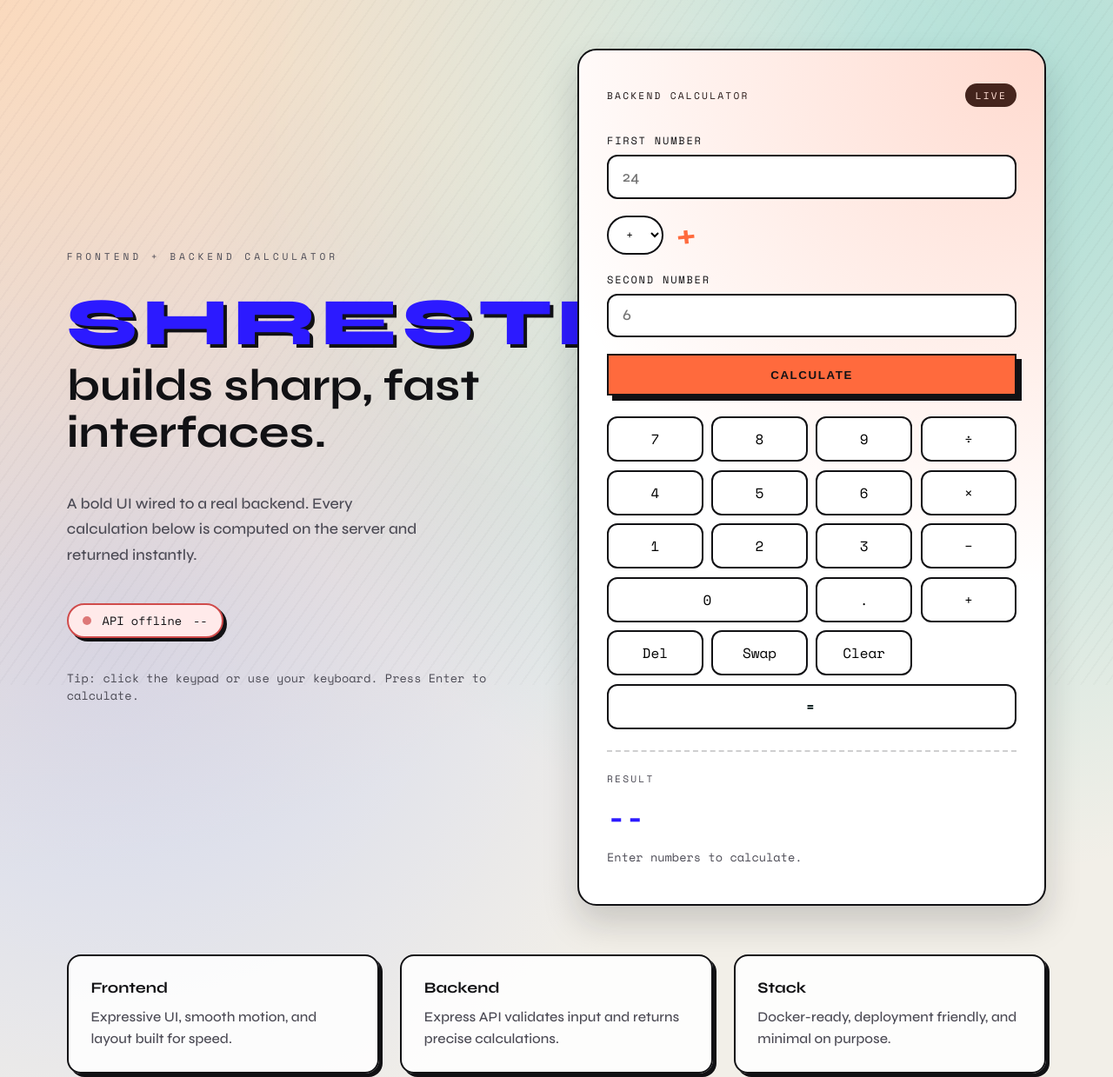
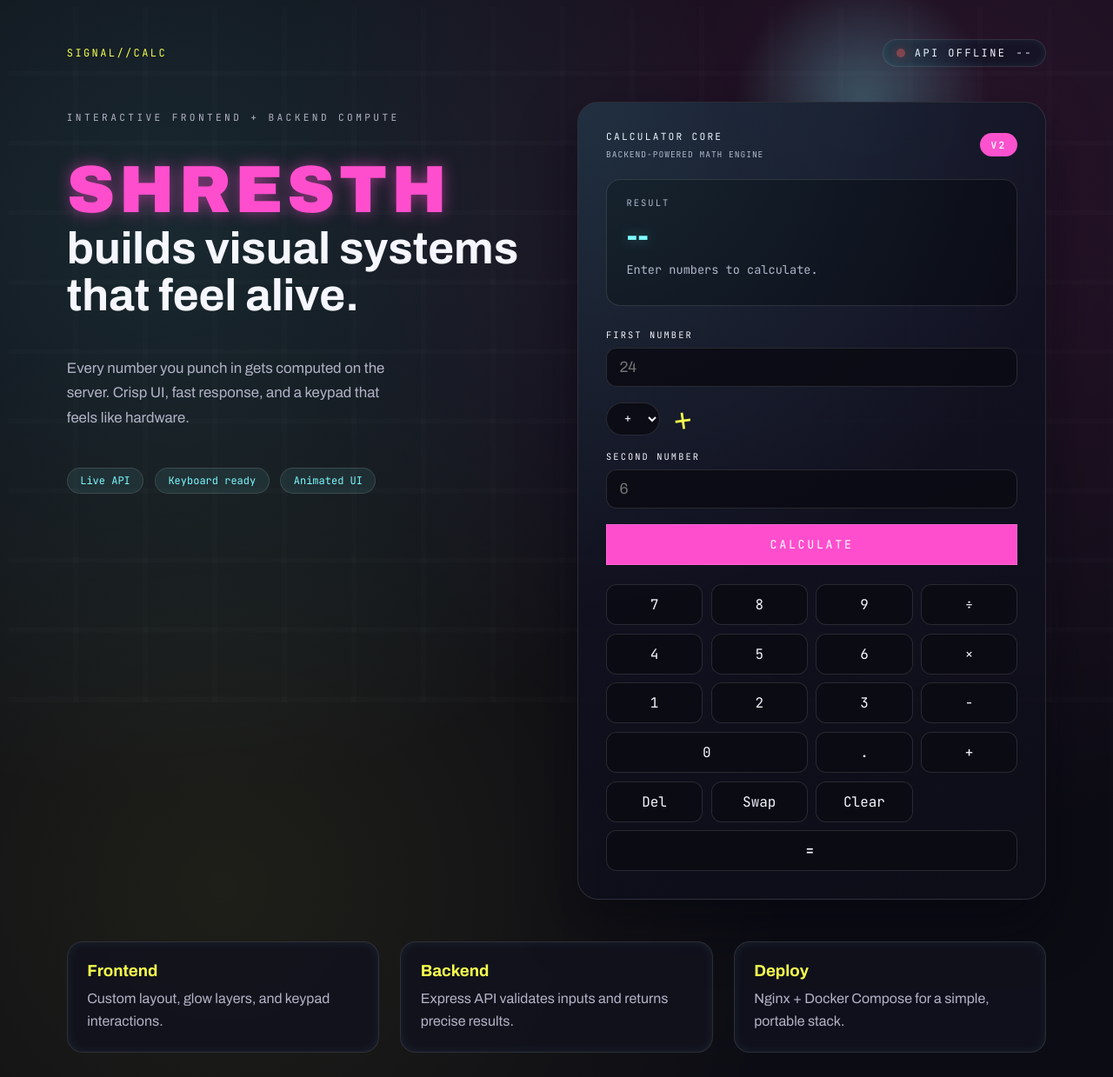
Before and after one commit to Silentopcode12/APP, a plain HTML site: page frontend/index.html in a window 1280 px wide. Shown: the top 1239 px of the page at 87% size. Drawn offline with nearby package versions, Linux system fonts and the light colour scheme; no server answers.

Commit message:
Redesign UI theme

```diff
--- a/frontend/index.html
+++ b/frontend/index.html
@@ -3,42 +3,62 @@
   <head>
     <meta charset="UTF-8" />
     <meta name="viewport" content="width=device-width, initial-scale=1.0" />
-    <title>Shresth | Calculator Stack</title>
+    <title>Shresth | Signal Calculator</title>
     <link rel="preconnect" href="https://fonts.googleapis.com" />
     <link rel="preconnect" href="https://fonts.gstatic.com" crossorigin />
     <link
-      href="https://fonts.googleapis.com/css2?family=Space+Mono:wght@400;700&family=Syne:wght@500;700;800&display=swap"
+      href="https://fonts.googleapis.com/css2?family=Archivo:wght@400;500;700;900&family=JetBrains+Mono:wght@400;600&display=swap"
       rel="stylesheet"
     />
     <link rel="stylesheet" href="styles.css" />
   </head>
   <body>
-    <div class="background-glow"></div>
-    <header class="hero">
-      <div class="hero__intro">
-        <p class="eyebrow">frontend + backend calculator</p>
+    <div class="gridlines"></div>
+    <div class="glow-orb"></div>
+
+    <header class="topbar">
+      <div class="logo">SIGNAL//CALC</div>
+      <div class="status" id="api-status" data-state="loading">
+        <span class="status__dot"></span>
+        <span class="status__text">Checking API...</span>
+        <span class="status__time" id="api-time">--</span>
+      </div>
+    </header>
+
+    <main class="layout">
+      <section class="hero">
+        <p class="eyebrow">interactive frontend + backend compute</p>
         <h1>
           <span class="name">SHRESTH</span>
-          builds sharp, fast interfaces.
+          builds visual systems that feel alive.
         </h1>
         <p class="lead">
-          A bold UI wired to a real backend. Every calculation below is computed on
-          the server and returned instantly.
+          Every number you punch in gets computed on the server. Crisp UI, fast response,
+          and a keypad that feels like hardware.
         </p>
-        <div class="status" id="api-status" data-state="loading">
-          <span class="dot"></span>
-          <span class="status__text">Checking API...</span>
-          <span class="status__time" id="api-time">--</span>
+        <div class="chip-row">
+          <span class="chip">Live API</span>
+          <span class="chip">Keyboard ready</span>
+          <span class="chip">Animated UI</span>
         </div>
-        <div class="hint">
-          <p>Tip: click the keypad or use your keyboard. Press Enter to calculate.</p>
+      </section>
+
+      <section class="panel">
+        <div class="panel__header">
+          <div>
+            <p class="panel__title">Calculator Core</p>
+            <p class="panel__subtitle">Backend-powered math engine</p>
+          </div>
+          <div class="panel__badge">v2</div>
         </div>
-      </div>
-      <div class="hero__panel">
-        <div class="panel__header">
-          <p>Backend Calculator</p>
-          <span class="panel__badge">Live</span>
+
+        <div class="display">
+          <p class="display__label">Result</p>
+          <p class="display__value" id="calc-result">--</p>
+          <p class="display__expression" id="calc-expression">Enter numbers to calculate.</p>
+          <p class="display__error" id="calc-error" role="alert"></p>
         </div>
+
         <form class="calculator" id="calc-form">
           <label class="field">
             <span>First number</span>
@@ -59,6 +79,7 @@
           </label>
           <button class="cta" type="submit" id="calc-btn">Calculate</button>
         </form>
+
         <div class="keypad" id="keypad">
           <button type="button" data-key="7">7</button>
           <button type="button" data-key="8">8</button>
@@ -73,34 +94,28 @@
           <button type="button" data-key="3">3</button>
           <button type="button" data-op="sub">−</button>
           <button type="button" data-key="0" class="keypad__wide">0</button>
-          <button type="button" data-key="." >.</button>
+          <button type="button" data-key=".">.</button>
           <button type="button" data-op="add">+</button>
           <button type="button" data-action="back" class="keypad__action">Del</button>
           <button type="button" data-action="swap" class="keypad__action">Swap</button>
           <button type="button" data-action="clear" class="keypad__action">Clear</button>
           <button type="submit" class="keypad__cta">=</button>
         </div>
-        <div class="result" aria-live="polite">
-          <p class="result__label">Result</p>
-          <p class="result__value" id="calc-result">--</p>
-          <p class="result__expression" id="calc-expression">Enter numbers to calculate.</p>
-          <p class="result__error" id="calc-error" role="alert"></p>
-        </div>
+      </section>
+    </main>
+
+    <section class="info">
+      <div class="info__card">
+        <h3>Frontend</h3>
+        <p>Custom layout, glow layers, and keypad interactions.</p>
       </div>
-    </header>
-
-    <section class="details">
-      <div class="detail-card">
-        <h3>Frontend</h3>
-        <p>Expressive UI, smooth motion, and layout built for speed.</p>
+      <div class="info__card">
+        <h3>Backend</h3>
+        <p>Express API validates inputs and returns precise results.</p>
       </div>
-      <div class="detail-card">
-        <h3>Backend</h3>
-        <p>Express API validates input and returns precise calculations.</p>
-      </div>
-      <div class="detail-card">
-        <h3>Stack</h3>
-        <p>Docker-ready, deployment friendly, and minimal on purpose.</p>
+      <div class="info__card">
+        <h3>Deploy</h3>
+        <p>Nginx + Docker Compose for a simple, portable stack.</p>
       </div>
     </section>
 
--- a/frontend/styles.css
+++ b/frontend/styles.css
@@ -1,14 +1,15 @@
 :root {
   color-scheme: light;
-  --bg: #f2efe8;
-  --ink: #111114;
-  --muted: #4c4b55;
-  --accent: #ff6a3d;
-  --accent-2: #2c1aff;
-  --accent-3: #00b3a4;
-  --card: #ffffff;
-  --border: #111114;
-  --shadow: 0 20px 40px rgba(17, 17, 20, 0.18);
+  --bg: #0c0c14;
+  --panel: #141427;
+  --card: #1b1b33;
+  --ink: #f5f6ff;
+  --muted: #b2b3c6;
+  --accent: #7df9ff;
+  --accent-2: #ff4ecd;
+  --accent-3: #f6ff4d;
+  --border: rgba(255, 255, 255, 0.12);
+  --shadow: 0 30px 60px rgba(5, 5, 15, 0.55);
 }
 
 * {
@@ -18,177 +19,240 @@
 body {
   margin: 0;
   min-height: 100vh;
-  font-family: "Syne", sans-serif;
+  font-family: "Archivo", sans-serif;
+  background: radial-gradient(circle at 15% 20%, rgba(125, 249, 255, 0.12), transparent 45%),
+    radial-gradient(circle at 85% 15%, rgba(255, 78, 205, 0.12), transparent 50%),
+    radial-gradient(circle at 20% 80%, rgba(246, 255, 77, 0.08), transparent 45%),
+    var(--bg);
   color: var(--ink);
-  background: radial-gradient(circle at top left, rgba(255, 203, 161, 0.6), transparent 55%),
-    radial-gradient(circle at 10% 55%, rgba(108, 140, 255, 0.25), transparent 50%),
-    radial-gradient(circle at 85% 10%, rgba(0, 179, 164, 0.3), transparent 55%),
-    var(--bg);
-  padding: 3.5rem 6vw 4.5rem;
-  display: flex;
-  flex-direction: column;
-  gap: 3.5rem;
+  padding: 2.8rem 6vw 4rem;
   position: relative;
   overflow-x: hidden;
-  animation: fadeIn 0.8s ease-out both;
 }
 
-.background-glow {
+.gridlines {
   position: fixed;
   inset: 0;
-  background: repeating-linear-gradient(
-      125deg,
-      rgba(17, 17, 20, 0.05),
-      rgba(17, 17, 20, 0.05) 2px,
-      transparent 2px,
-      transparent 12px
-    ),
-    radial-gradient(circle at 60% 20%, rgba(255, 255, 255, 0.7), transparent 50%);
-  opacity: 0.4;
+  background: linear-gradient(transparent 92%, rgba(255, 255, 255, 0.05) 92%),
+    linear-gradient(90deg, transparent 92%, rgba(255, 255, 255, 0.04) 92%);
+  background-size: 80px 80px;
+  opacity: 0.35;
   pointer-events: none;
-  mix-blend-mode: multiply;
-  animation: floatGlow 10s ease-in-out infinite;
+  animation: drift 20s linear infinite;
+}
+
+.glow-orb {
+  position: fixed;
+  width: 320px;
+  height: 320px;
+  border-radius: 50%;
+  background: radial-gradient(circle, rgba(125, 249, 255, 0.3), transparent 65%);
+  top: -60px;
+  right: 10%;
+  filter: blur(6px);
+  animation: floatOrb 10s ease-in-out infinite;
+  pointer-events: none;
+}
+
+.topbar {
+  display: flex;
+  justify-content: space-between;
+  align-items: center;
+  font-family: "JetBrains Mono", monospace;
+  text-transform: uppercase;
+  letter-spacing: 0.2em;
+  font-size: 0.75rem;
+  margin-bottom: 2.5rem;
+}
+
+.logo {
+  color: var(--accent-3);
+}
+
+.status {
+  display: inline-flex;
+  align-items: center;
+  gap: 0.7rem;
+  padding: 0.45rem 0.9rem;
+  border: 1px solid var(--border);
+  border-radius: 999px;
+  background: rgba(20, 20, 39, 0.8);
+  box-shadow: inset 0 0 10px rgba(125, 249, 255, 0.08);
+}
+
+.status__dot {
+  width: 10px;
+  height: 10px;
+  border-radius: 50%;
+  background: var(--accent-3);
+  box-shadow: 0 0 12px rgba(246, 255, 77, 0.8);
+  animation: blink 1.4s ease-in-out infinite;
+}
+
+.status[data-state="ok"] .status__dot {
+  background: var(--accent);
+  box-shadow: 0 0 12px rgba(125, 249, 255, 0.8);
+}
+
+.status[data-state="error"] .status__dot {
+  background: #ff5a5a;
+  box-shadow: 0 0 12px rgba(255, 90, 90, 0.8);
+}
+
+.layout {
+  display: grid;
+  grid-template-columns: repeat(auto-fit, minmax(280px, 1fr));
+  gap: 3rem;
+  align-items: start;
 }
 
 .hero {
   display: grid;
-  grid-template-columns: repeat(auto-fit, minmax(280px, 1fr));
-  gap: 3rem;
-  align-items: center;
-}
-
-.hero__intro {
-  display: flex;
-  flex-direction: column;
-  gap: 1.4rem;
-  animation: slideUp 0.8s ease-out both;
+  gap: 1.6rem;
+  animation: riseIn 0.9s ease-out both;
 }
 
 .eyebrow {
+  font-family: "JetBrains Mono", monospace;
   text-transform: uppercase;
-  letter-spacing: 0.35em;
+  letter-spacing: 0.3em;
   font-size: 0.7rem;
   color: var(--muted);
-  font-family: "Space Mono", monospace;
 }
 
 h1 {
   margin: 0;
-  font-size: clamp(2.4rem, 4vw, 4rem);
+  font-size: clamp(2.4rem, 4vw, 3.8rem);
   line-height: 1.05;
 }
 
 .name {
   display: block;
-  font-size: clamp(3rem, 6vw, 5.2rem);
-  font-weight: 800;
-  letter-spacing: 0.08em;
+  font-size: clamp(3rem, 6vw, 5rem);
+  font-weight: 900;
+  letter-spacing: 0.06em;
+  color: var(--accent-2);
   text-transform: uppercase;
-  color: var(--accent-2);
-  text-shadow: 4px 4px 0 #111114;
-  animation: pulseName 3s ease-in-out infinite;
+  text-shadow: 0 0 18px rgba(255, 78, 205, 0.5);
 }
 
 .lead {
-  font-size: 1.1rem;
+  color: var(--muted);
   line-height: 1.7;
-  color: var(--muted);
-  max-width: 38ch;
+  font-size: 1.05rem;
+  max-width: 40ch;
 }
 
-.status {
-  display: inline-flex;
-  align-items: center;
+.chip-row {
+  display: flex;
+  flex-wrap: wrap;
   gap: 0.8rem;
-  padding: 0.5rem 1rem;
-  border: 2px solid var(--border);
-  border-radius: 999px;
-  background: #fff7ef;
-  width: fit-content;
-  font-family: "Space Mono", monospace;
-  font-size: 0.85rem;
-  box-shadow: 4px 4px 0 #111114;
-  transition: transform 0.2s ease;
 }
 
-.status:hover {
-  transform: translateY(-2px);
+.chip {
+  border: 1px solid var(--border);
+  padding: 0.4rem 0.9rem;
+  border-radius: 999px;
+  font-family: "JetBrains Mono", monospace;
+  font-size: 0.75rem;
+  color: var(--accent);
+  background: rgba(125, 249, 255, 0.08);
 }
 
-.status[data-state="ok"] {
-  background: #e9fff7;
-  border-color: #0b8d73;
+.panel {
+  background: linear-gradient(160deg, rgba(20, 20, 39, 0.95), rgba(14, 14, 24, 0.95));
+  border: 1px solid var(--border);
+  border-radius: 24px;
+  padding: 2rem;
+  box-shadow: var(--shadow);
+  position: relative;
+  overflow: hidden;
+  animation: riseIn 1.1s ease-out both;
 }
 
-.status[data-state="error"] {
-  background: #ffeaea;
-  border-color: #d04b4b;
-}
-
-.status .dot {
-  width: 10px;
-  height: 10px;
-  border-radius: 50%;
-  background: #f5b026;
-  animation: blink 1.6s infinite;
-}
-
-.status[data-state="ok"] .dot {
-  background: #0b8d73;
-}
-
-.status[data-state="error"] .dot {
-  background: #d04b4b;
-}
-
-.hint {
-  font-family: "Space Mono", monospace;
-  font-size: 0.85rem;
-  color: var(--muted);
-}
-
-.hero__panel {
-  background: var(--card);
-  border: 2px solid var(--border);
-  border-radius: 22px;
-  box-shadow: var(--shadow);
-  padding: 2rem;
-  display: flex;
-  flex-direction: column;
-  gap: 1.5rem;
-  position: relative;
-  overflow: hidden;
-  animation: slideUp 0.9s ease-out both;
-}
-
-.hero__panel::after {
+.panel::after {
   content: "";
   position: absolute;
   inset: 0;
-  background: radial-gradient(circle at top right, rgba(255, 106, 61, 0.25), transparent 55%);
+  background: radial-gradient(circle at top left, rgba(125, 249, 255, 0.12), transparent 55%);
   pointer-events: none;
 }
 
 .panel__header {
   display: flex;
+  justify-content: space-between;
   align-items: center;
-  justify-content: space-between;
-  font-family: "Space Mono", monospace;
+  font-family: "JetBrains Mono", monospace;
+  letter-spacing: 0.2em;
   text-transform: uppercase;
-  letter-spacing: 0.2em;
   font-size: 0.7rem;
+  margin-bottom: 1.4rem;
+}
+
+.panel__title {
+  margin: 0;
+}
+
+.panel__subtitle {
+  margin: 0.4rem 0 0;
+  color: var(--muted);
+  letter-spacing: 0.1em;
+  font-size: 0.6rem;
 }
 
 .panel__badge {
-  padding: 0.3rem 0.7rem;
+  padding: 0.4rem 0.8rem;
   border-radius: 999px;
-  background: #111114;
+  background: var(--accent-2);
   color: #fff;
+  font-weight: 700;
+}
+
+.display {
+  background: rgba(11, 11, 20, 0.9);
+  border: 1px solid var(--border);
+  border-radius: 16px;
+  padding: 1.2rem 1.4rem;
+  margin-bottom: 1.6rem;
+}
+
+.display__label {
+  margin: 0;
+  font-family: "JetBrains Mono", monospace;
+  text-transform: uppercase;
+  letter-spacing: 0.2em;
+  font-size: 0.65rem;
+  color: var(--muted);
+}
+
+.display__value {
+  margin: 0.6rem 0 0;
+  font-size: 2.4rem;
+  font-weight: 700;
+  color: var(--accent);
+  text-shadow: 0 0 16px rgba(125, 249, 255, 0.4);
+}
+
+.display__value.pop {
+  animation: pop 0.35s ease;
+}
+
+.display__expression {
+  margin: 0.6rem 0 0;
+  color: var(--muted);
+  font-family: "JetBrains Mono", monospace;
+  font-size: 0.85rem;
+}
+
+.display__error {
+  margin: 0.8rem 0 0;
+  color: #ff8080;
+  font-weight: 600;
 }
 
 .calculator {
   display: grid;
-  gap: 1.2rem;
+  gap: 1.1rem;
   position: relative;
   z-index: 1;
 }
@@ -196,26 +260,27 @@ h1 {
 .field {
   display: grid;
   gap: 0.5rem;
-  font-family: "Space Mono", monospace;
-  font-size: 0.75rem;
+  font-family: "JetBrains Mono", monospace;
   text-transform: uppercase;
-  letter-spacing: 0.15em;
+  letter-spacing: 0.2em;
+  font-size: 0.65rem;
 }
 
 .field input {
-  border: 2px solid var(--border);
+  border: 1px solid var(--border);
   border-radius: 12px;
-  padding: 0.8rem 1rem;
+  padding: 0.75rem 0.9rem;
+  background: rgba(12, 12, 20, 0.9);
+  color: var(--ink);
   font-size: 1.1rem;
-  font-family: "Syne", sans-serif;
-  background: #fff;
+  font-family: "Archivo", sans-serif;
   transition: border-color 0.2s ease, box-shadow 0.2s ease;
 }
 
 .field input:focus {
   outline: none;
-  border-color: var(--accent-2);
-  box-shadow: 0 0 0 3px rgba(44, 26, 255, 0.2);
+  border-color: var(--accent);
+  box-shadow: 0 0 0 3px rgba(125, 249, 255, 0.2);
 }
 
 .operator {
@@ -225,41 +290,39 @@ h1 {
 }
 
 .operator select {
-  border: 2px solid var(--border);
+  border: 1px solid var(--border);
   border-radius: 999px;
-  padding: 0.6rem 1rem;
-  font-family: "Space Mono", monospace;
-  text-transform: uppercase;
-  background: #fff;
+  padding: 0.5rem 1rem;
+  font-family: "JetBrains Mono", monospace;
+  background: rgba(12, 12, 20, 0.9);
+  color: var(--ink);
 }
 
 .operator__symbol {
-  font-size: 2.2rem;
-  font-weight: 700;
-  color: var(--accent);
+  font-size: 2rem;
+  color: var(--accent-3);
   transition: transform 0.2s ease;
 }
 
 .operator__symbol.pop {
-  transform: scale(1.15) rotate(-6deg);
+  transform: scale(1.15) rotate(-8deg);
 }
 
 .cta {
-  border: 2px solid var(--border);
-  background: var(--accent);
-  color: #111114;
-  padding: 0.9rem 1.4rem;
-  font-weight: 700;
+  border: 1px solid var(--border);
+  background: var(--accent-2);
+  color: #fff;
+  padding: 0.85rem 1.2rem;
   text-transform: uppercase;
-  letter-spacing: 0.12em;
+  letter-spacing: 0.2em;
+  font-family: "JetBrains Mono", monospace;
   cursor: pointer;
-  box-shadow: 6px 6px 0 #111114;
   transition: transform 0.2s ease, box-shadow 0.2s ease;
 }
 
 .cta:hover {
-  transform: translate(-3px, -3px);
-  box-shadow: 10px 10px 0 #111114;
+  transform: translateY(-2px);
+  box-shadow: 0 0 18px rgba(255, 78, 205, 0.4);
 }
 
 .cta:disabled {
@@ -271,23 +334,24 @@ h1 {
   display: grid;
   grid-template-columns: repeat(4, minmax(0, 1fr));
   gap: 0.6rem;
-  z-index: 1;
+  margin-top: 1.4rem;
 }
 
 .keypad button {
-  border: 2px solid var(--border);
+  border: 1px solid var(--border);
   border-radius: 12px;
   padding: 0.75rem 0;
-  font-family: "Space Mono", monospace;
+  font-family: "JetBrains Mono", monospace;
   font-size: 1rem;
-  background: #fff;
+  color: var(--ink);
+  background: rgba(12, 12, 20, 0.9);
   cursor: pointer;
   transition: transform 0.12s ease, box-shadow 0.12s ease, background 0.2s ease;
 }
 
 .keypad button:hover {
-  transform: translate(-2px, -2px);
-  box-shadow: 4px 4px 0 #111114;
+  transform: translateY(-2px);
+  box-shadow: 0 0 12px rgba(125, 249, 255, 0.2);
 }
 
 .keypad__wide {
@@ -295,83 +359,39 @@ h1 {
 }
 
 .keypad__action {
-  background: #f4f0ff;
+  background: rgba(255, 78, 205, 0.15);
 }
 
 .keypad__cta {
   grid-column: span 4;
-  background: var(--accent-3);
-  color: #021414;
+  background: var(--accent);
+  color: #081018;
   font-weight: 700;
-  text-transform: uppercase;
-  letter-spacing: 0.2em;
+  letter-spacing: 0.3em;
 }
 
-.keypad__cta:hover {
-  background: #06c7b5;
-}
-
-.result {
-  border-top: 2px dashed rgba(17, 17, 20, 0.2);
-  padding-top: 1.4rem;
-  font-family: "Space Mono", monospace;
-  position: relative;
-  z-index: 1;
-}
-
-.result__label {
-  margin: 0;
-  text-transform: uppercase;
-  letter-spacing: 0.2em;
-  font-size: 0.7rem;
-  color: var(--muted);
-}
-
-.result__value {
-  margin: 0.6rem 0 0;
-  font-size: 2.2rem;
-  font-weight: 700;
-  color: var(--accent-2);
-}
-
-.result__value.pop {
-  animation: pop 0.35s ease;
-}
-
-.result__expression {
-  margin: 0.6rem 0 0;
-  color: var(--muted);
-  font-size: 0.85rem;
-}
-
-.result__error {
-  margin: 0.8rem 0 0;
-  color: #c73333;
-  font-weight: 700;
-}
-
-.details {
+.info {
+  margin-top: 3rem;
   display: grid;
   grid-template-columns: repeat(auto-fit, minmax(220px, 1fr));
   gap: 1.5rem;
 }
 
-.detail-card {
-  background: rgba(255, 255, 255, 0.85);
-  border: 2px solid var(--border);
-  padding: 1.6rem;
-  border-radius: 16px;
-  box-shadow: 4px 4px 0 #111114;
-  backdrop-filter: blur(6px);
-  animation: slideUp 1s ease-out both;
+.info__card {
+  border: 1px solid var(--border);
+  border-radius: 18px;
+  padding: 1.4rem;
+  background: rgba(18, 18, 30, 0.85);
+  box-shadow: inset 0 0 12px rgba(125, 249, 255, 0.08);
+  animation: riseIn 1.2s ease-out both;
 }
 
-.detail-card h3 {
+.info__card h3 {
   margin: 0 0 0.6rem;
-  font-size: 1.1rem;
+  color: var(--accent-3);
 }
 
-.detail-card p {
+.info__card p {
   margin: 0;
   color: var(--muted);
   line-height: 1.6;
@@ -379,35 +399,24 @@ h1 {
 
 @media (max-width: 720px) {
   body {
-    padding: 2.8rem 6vw 3.5rem;
+    padding: 2.4rem 6vw 3.5rem;
   }
 
-  .status {
-    flex-wrap: wrap;
+  .topbar {
+    flex-direction: column;
+    align-items: flex-start;
+    gap: 1rem;
   }
 
-  .hero__panel {
-    padding: 1.5rem;
-  }
-
-  .keypad__cta {
-    grid-column: span 4;
+  .panel {
+    padding: 1.6rem;
   }
 }
 
-@keyframes fadeIn {
+@keyframes riseIn {
   from {
     opacity: 0;
-  }
-  to {
-    opacity: 1;
-  }
-}
-
-@keyframes slideUp {
-  from {
-    opacity: 0;
-    transform: translateY(20px);
+    transform: translateY(25px);
   }
   to {
     opacity: 1;
@@ -415,23 +424,22 @@ h1 {
   }
 }
 
-@keyframes floatGlow {
+@keyframes drift {
+  0% {
+    transform: translate(0, 0);
+  }
+  100% {
+    transform: translate(40px, 30px);
+  }
+}
+
+@keyframes floatOrb {
   0%,
   100% {
     transform: translateY(0);
   }
   50% {
-    transform: translateY(-12px);
-  }
-}
-
-@keyframes pulseName {
-  0%,
-  100% {
-    transform: translateY(0);
-  }
-  50% {
-    transform: translateY(-6px);
+    transform: translateY(20px);
   }
 }
 
@@ -441,13 +449,13 @@ h1 {
     opacity: 1;
   }
   50% {
-    opacity: 0.3;
+    opacity: 0.4;
   }
 }
 
 @keyframes pop {
   0% {
-    transform: scale(0.9);
+    transform: scale(0.92);
   }
   70% {
     transform: scale(1.08);
```
